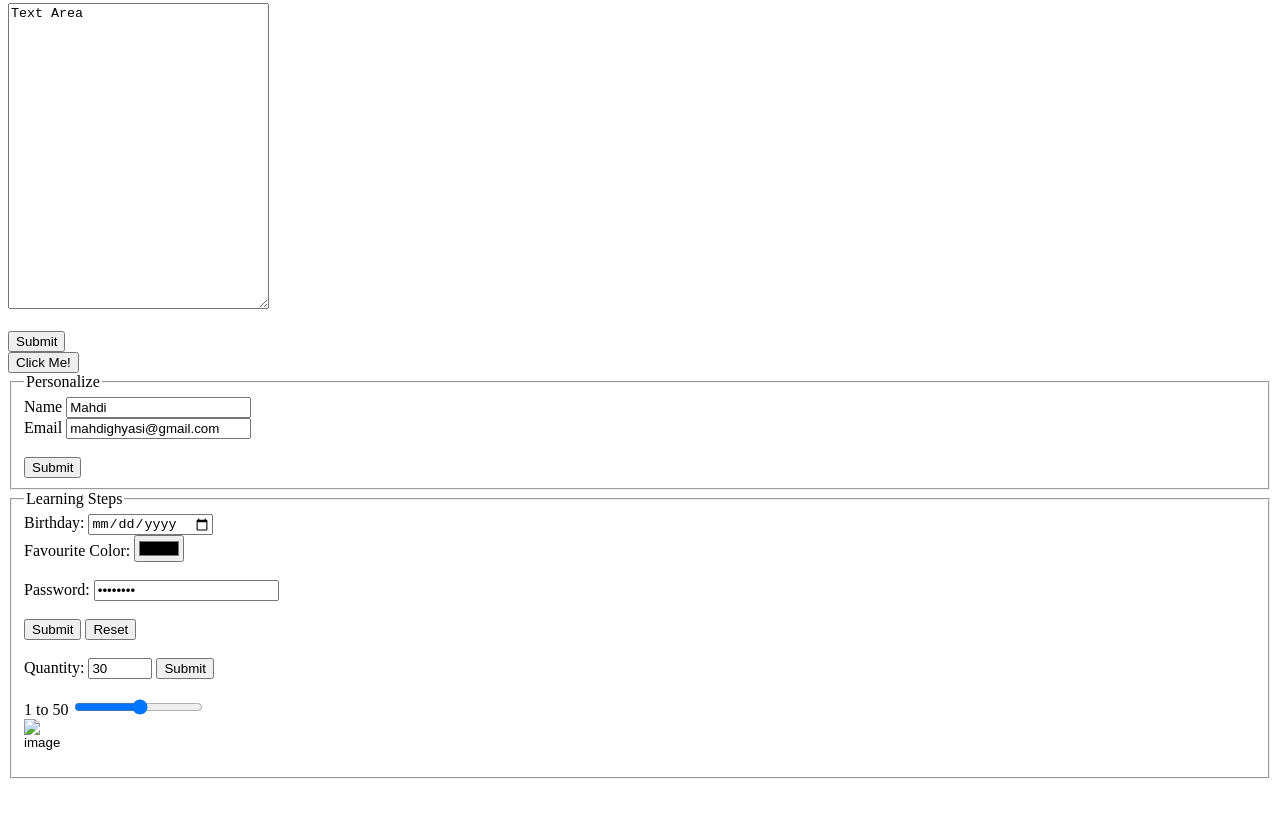
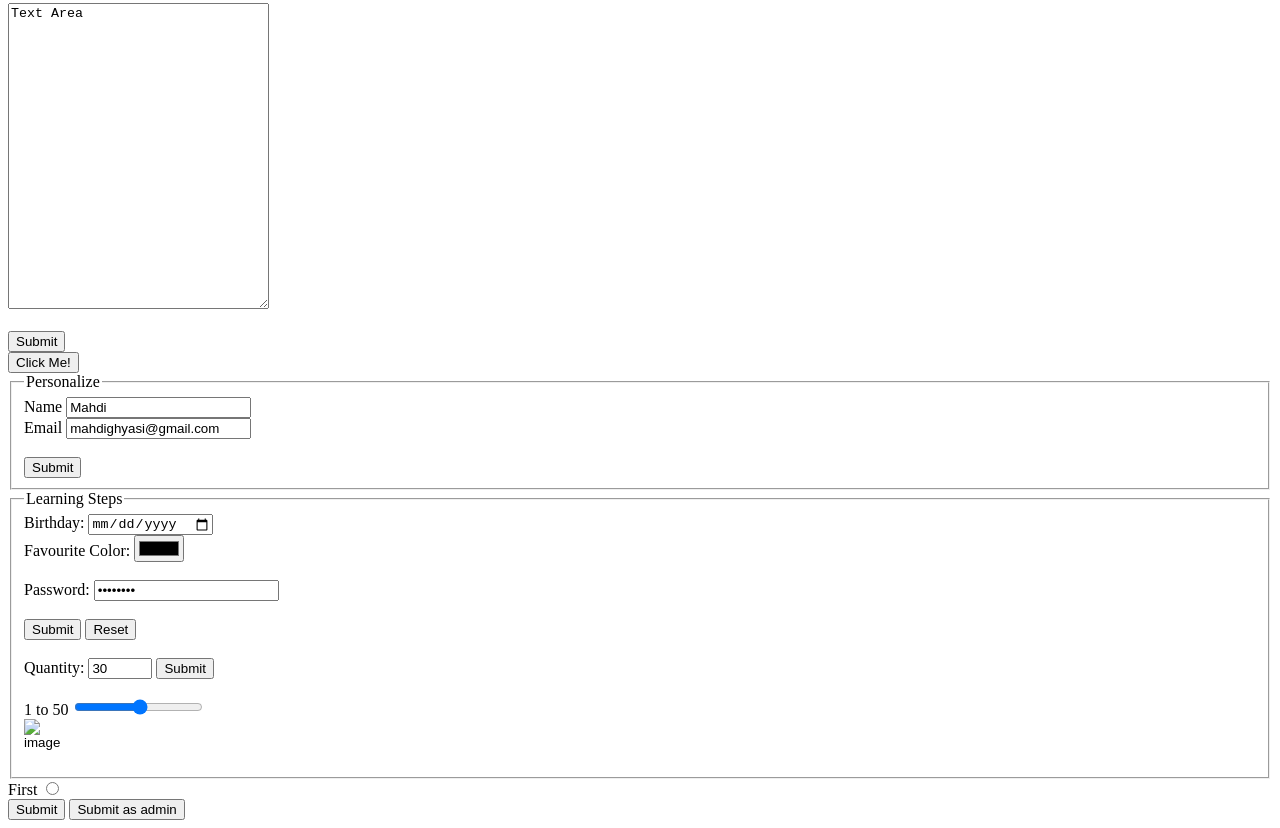
Before and after one commit to mahdighyasi626/Practice, a plain HTML site: page form.html in a window 1280 px wide. Shown: the part 589-1417 px from the top of the page. Before the commit the page ends 1376 px from the top, so only its background shows below. Drawn offline with Linux system fonts and the light colour scheme.

Commit message:
Create formaction for admin

```diff
--- a/form.html
+++ b/form.html
@@ -89,6 +89,13 @@
 
         </fieldset>
     </form>
+    <form action="">
+        <label for="first">First</label>
+        <input type="radio" id="first" name="radio"><br>
+        <input type="submit">
+        <input type="submit" formaction="/action.php" value="Submit as admin">
+
+    </form>
 
 
 </body>
```
